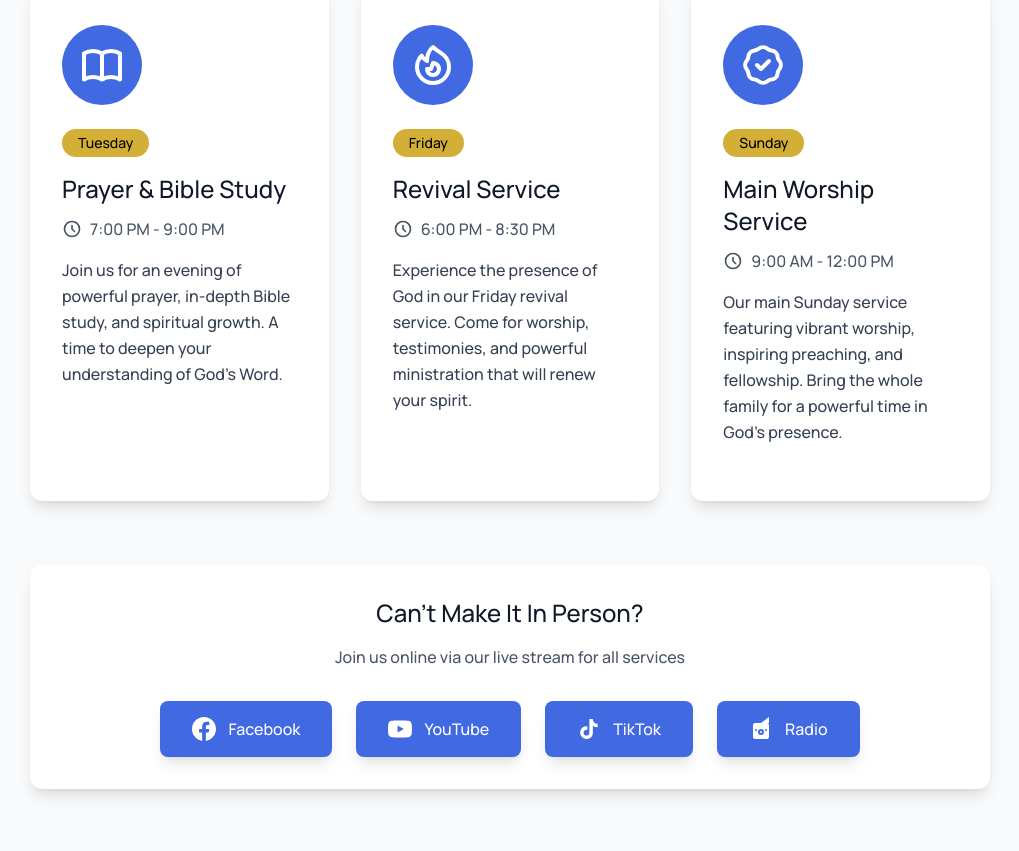
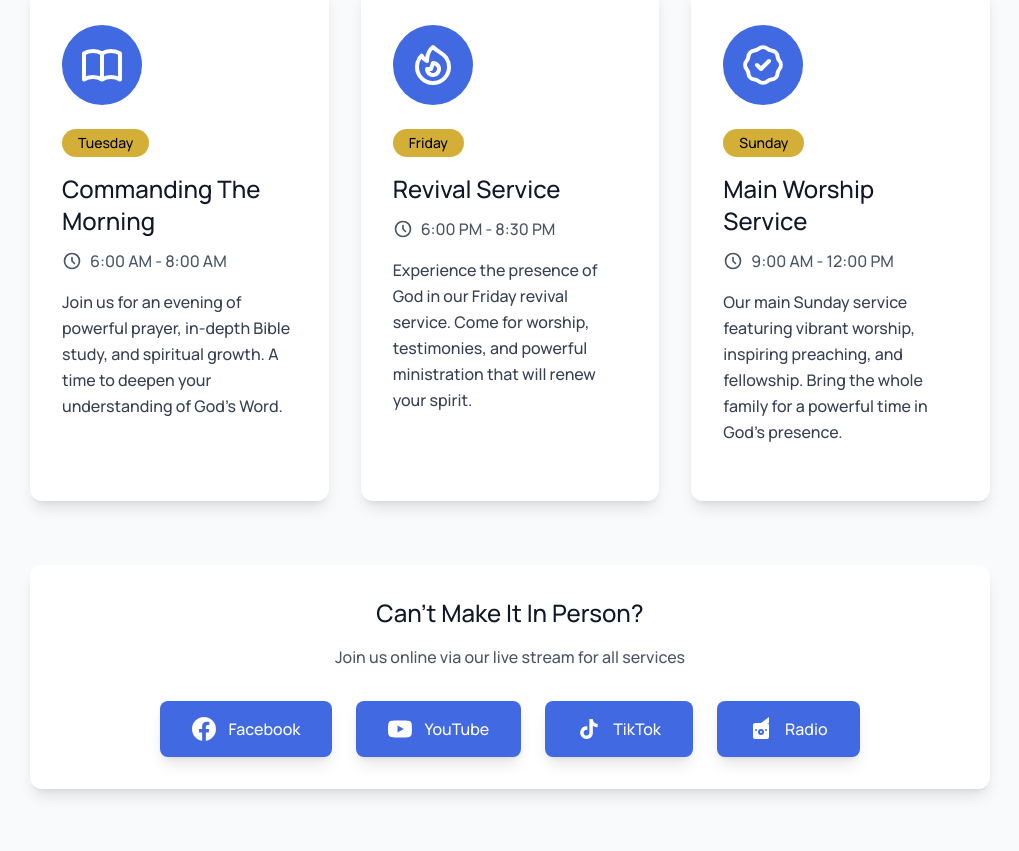
Before and after one commit to davidakuffo/Greatfamilychap-, a React (Vite) app: page / in a window 1280 px wide. Shown: the part 2229-3080 px from the top of the page, without its empty margins (130-1149 px from the left). Built offline with nearby package versions, Linux system fonts and the light colour scheme.

Commit message:
Making  some changes

```diff
--- a/src/components/Events.jsx
+++ b/src/components/Events.jsx
@@ -103,11 +103,18 @@ const Events = () => {
     { id: 'special', label: 'Special Events' }
   ];
 
-  // Load events from localStorage on mount
+  // Load events from localStorage on mount (with safe parsing)
   useEffect(() => {
     const savedEvents = localStorage.getItem('gfc_events');
     if (savedEvents) {
-      setEvents(JSON.parse(savedEvents));
+      try {
+        const parsed = JSON.parse(savedEvents);
+        setEvents(Array.isArray(parsed) ? parsed : defaultEvents);
+      } catch (err) {
+        // Malformed data — reset to defaults
+        setEvents(defaultEvents);
+        localStorage.setItem('gfc_events', JSON.stringify(defaultEvents));
+      }
     } else {
       setEvents(defaultEvents);
       localStorage.setItem('gfc_events', JSON.stringify(defaultEvents));
@@ -133,11 +140,9 @@ const Events = () => {
     return () => window.removeEventListener('keydown', handleKeyDown);
   }, []);
 
-  // Save events to localStorage whenever they change
+  // Save events to localStorage whenever they change (including when the list becomes empty)
   useEffect(() => {
-    if (events.length > 0) {
-      localStorage.setItem('gfc_events', JSON.stringify(events));
-    }
+    localStorage.setItem('gfc_events', JSON.stringify(events));
   }, [events]);
 
   const handleAdminLogin = (e) => {
--- a/src/components/Services.jsx
+++ b/src/components/Services.jsx
@@ -4,8 +4,8 @@ const Services = () => {
   const services = [
     {
       day: 'Tuesday',
-      title: 'Prayer & Bible Study',
-      time: '7:00 PM - 9:00 PM',
+      title: 'Commanding The Morning',
+      time: '6:00 AM - 8:00 AM',
       description: 'Join us for an evening of powerful prayer, in-depth Bible study, and spiritual growth. A time to deepen your understanding of God\'s Word.',
       icon: (
         <svg className='w-12 h-12' fill='none' stroke='currentColor' viewBox='0 0 24 24'>
```
